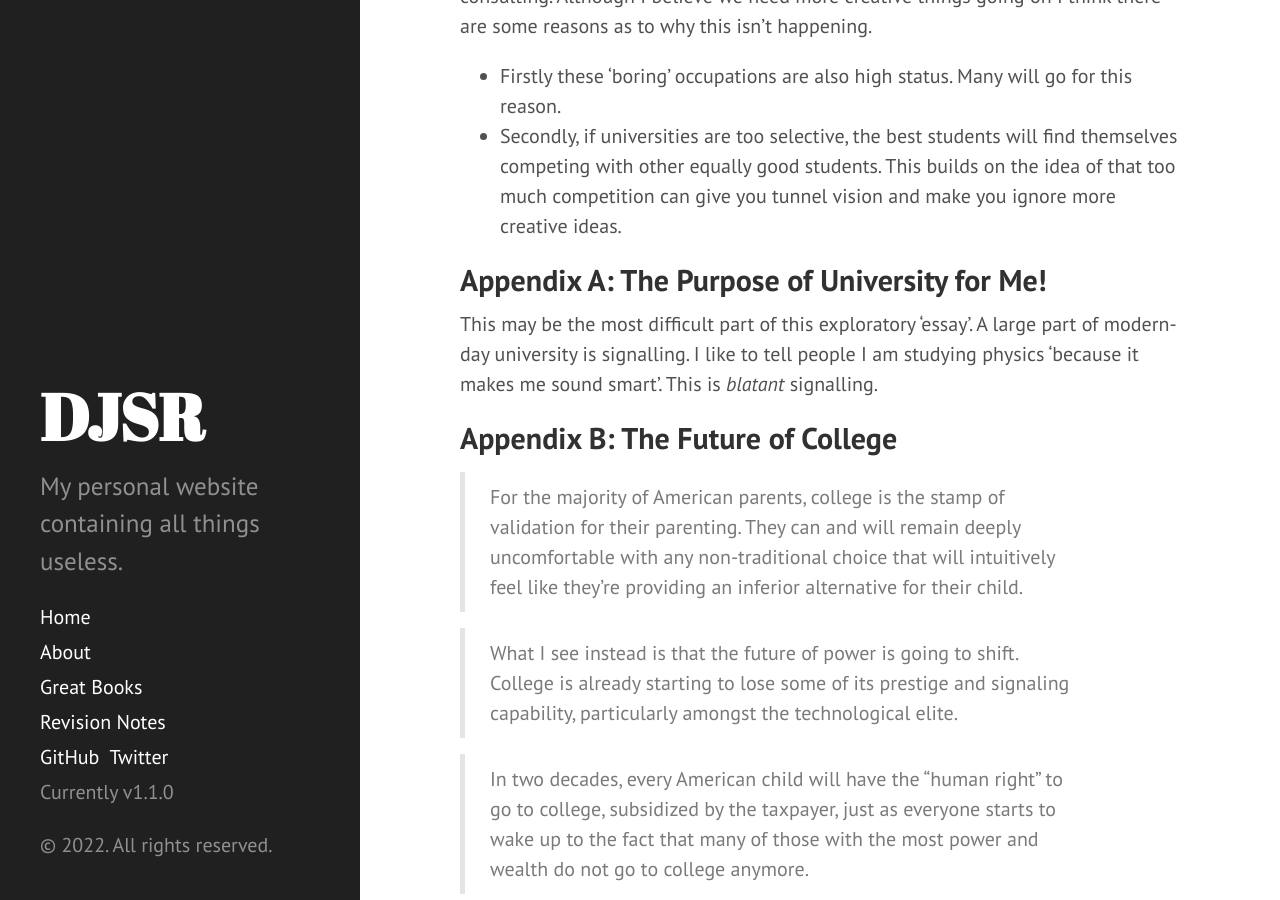
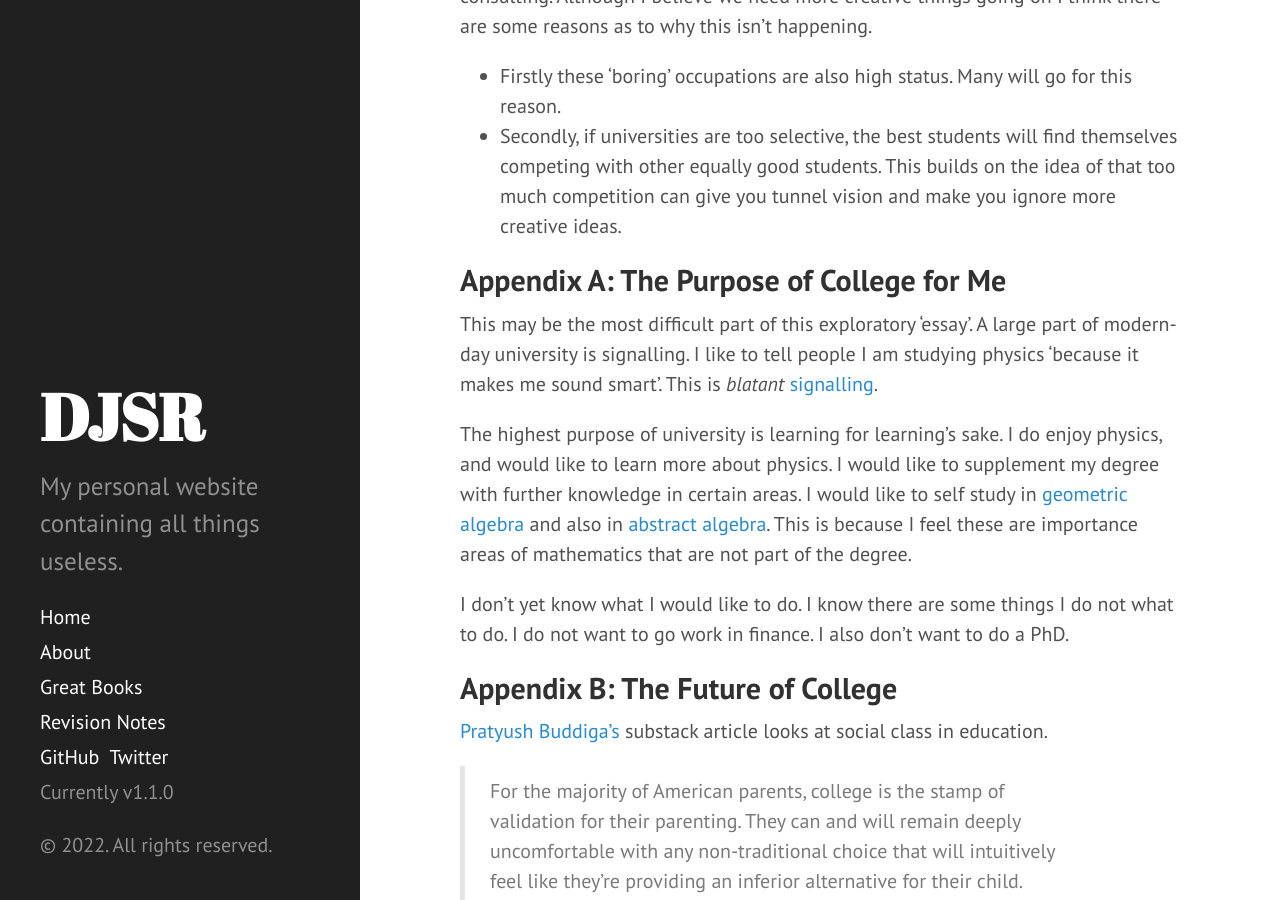
Before and after one commit to dansomrob/dansomrob.github.io, a Jekyll site: the page built from _posts/2022-01-24-purpose.md, in a window 1280 px wide and 900 px high, scrolled down 9472 px. Built offline with Jekyll 4.4.1, drawn with Linux system fonts in a browser that asks for light colours.

Commit message:
Update 2022-01-24-purpose.md

```diff
--- a/_posts/2022-01-24-purpose.md
+++ b/_posts/2022-01-24-purpose.md
@@ -148,11 +148,17 @@ One common critique of universities is they 'beat' the creativity out of student
 * Firstly these 'boring' occupations are also high status. Many will go for this reason.
 * Secondly, if universities are too selective, the best students will find themselves competing with other equally good students. This builds on the idea of that too much competition can give you tunnel vision and make you ignore more creative ideas.
 
-## Appendix A: The Purpose of University for Me!
+## Appendix A: The Purpose of College for Me
 
-This may be the most difficult part of this exploratory 'essay'. A large part of modern-day university is signalling. I like to tell people I am studying physics 'because it makes me sound smart'. This is *blatant* signalling.
+This may be the most difficult part of this exploratory 'essay'. A large part of modern-day university is signalling. I like to tell people I am studying physics 'because it makes me sound smart'. This is *blatant* [signalling]({{ site.url}}/books/chimp-polit).
+
+The highest purpose of university is learning for learning's sake. I do enjoy physics, and would like to learn more about physics. I would like to supplement my degree with further knowledge in certain areas. I would like to self study in [geometric algebra]({{ site.url }}/notes/Geometric_Algebra/index) and also in [abstract algebra]({{ site.url }}/notes/Abstract_Algebra/index). This is because I feel these are importance areas of mathematics that are not part of the degree.
+
+I don't yet know what I would like to do. I know there are some things I do not what to do. I do not want to go work in finance. I also don't want to do a PhD.
 
 ## Appendix B: The Future of College
+
+[Pratyush Buddiga's](https://pratyushbuddiga.substack.com/p/churchs-theory-of-social-class-in?s=r) substack article looks at social class in education.
 
 > For the majority of American parents, college is the stamp of validation for their parenting. They can and will remain deeply uncomfortable with any non-traditional choice that will intuitively feel like they’re providing an inferior alternative for their child.
 
```
